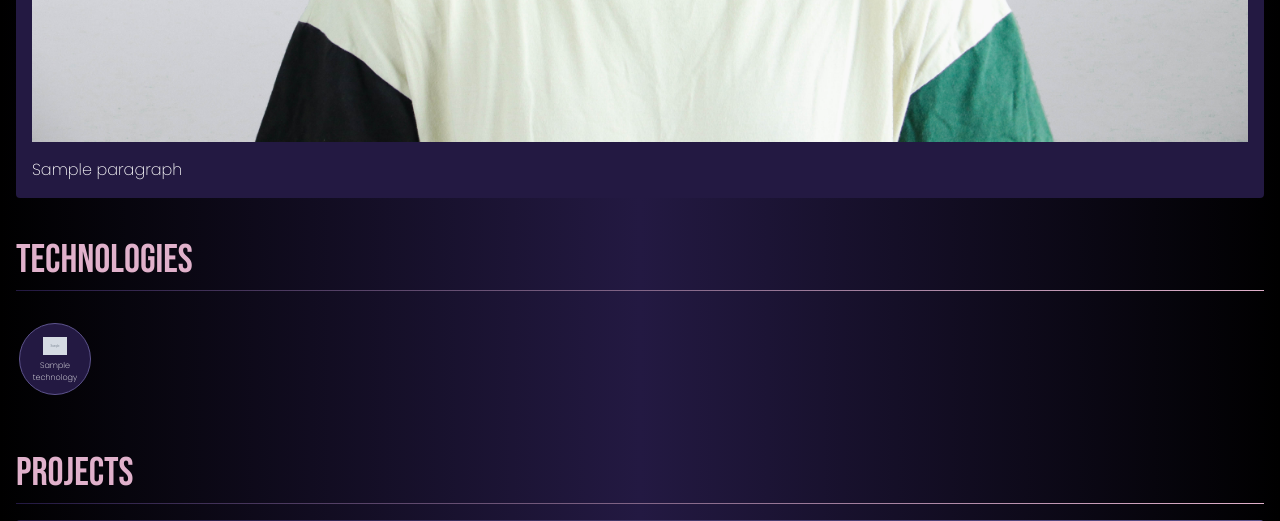
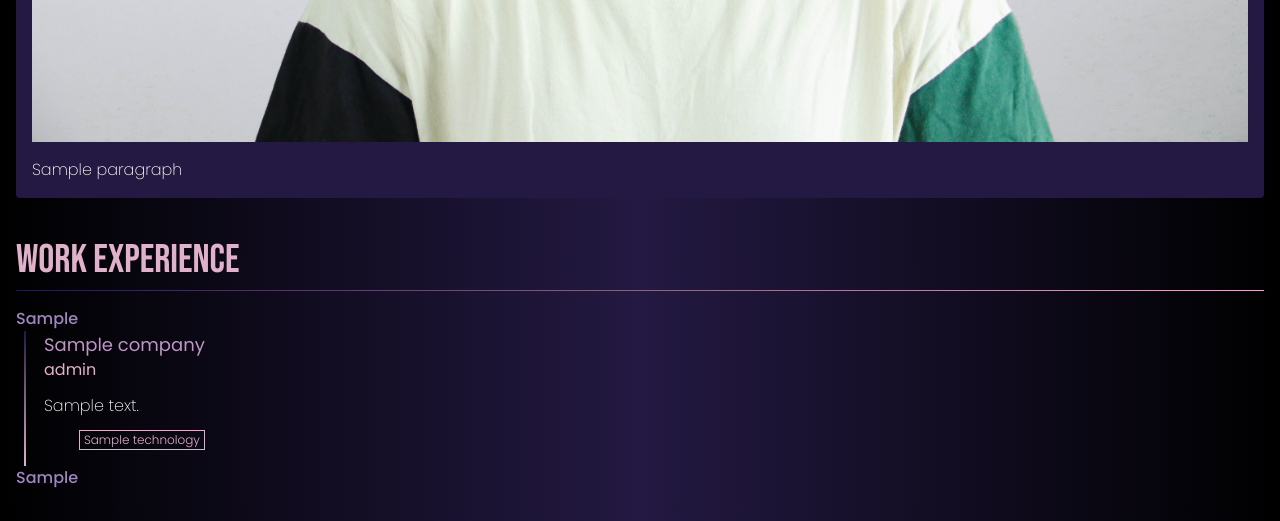
Before and after one commit to bernard-rodrigues/portfolio, a Python web app: template templates/template.html in a window 1280 px wide. Shown: the part 1014-1535 px from the top of the page. Run offline with Jinja, Linux system fonts and the light colour scheme; the template is opened without the code that fills it: most values are stand-ins (such as "Sample title", 1, 10 or a date in 2020); grey boxes marked "Sample" are stand-in pictures.

Commit message:
feat:add work experience

```diff
--- a/app.py
+++ b/app.py
@@ -55,6 +55,7 @@ def main(screenshotting=False):
     # Define the data dictionary to pass variables into the template
     data = {
         "name": "Bernard Rodrigues",
+        "work_experience": json_data["work_experience"],
         "technologies": json_data["technologies"],
         "bio": json_data['bio'],
         "projects": json_data['projects'],
--- a/styles/style.css
+++ b/styles/style.css
@@ -65,6 +65,45 @@ h1, h2 {
   color: #fff;
   font-size: 1rem;
   font-weight: 200;
+}
+
+#work-experience-container {
+  display: flex;
+  flex-direction: column;
+  gap: 2rem;
+}
+#work-experience-container .workCard .workStart, #work-experience-container .workCard .workEnd {
+  color: #9f86c0;
+  font-weight: 500;
+}
+#work-experience-container .workCard .workDescription {
+  display: flex;
+  align-items: stretch;
+  position: relative;
+  padding-bottom: 1rem;
+}
+#work-experience-container .workCard .workDescription .verticalDivider {
+  position: absolute;
+  width: 2px;
+  height: 100%;
+  margin: 0 1rem 0 0.5rem;
+  background-image: linear-gradient(to bottom, #231942, #e0b1cb);
+}
+#work-experience-container .workCard .workDescription div {
+  margin-left: 1.75rem;
+}
+#work-experience-container .workCard .workDescription div .company {
+  color: #be95c4;
+  font-size: 1.125rem;
+}
+#work-experience-container .workCard .workDescription div .role {
+  color: #e0b1cb;
+}
+#work-experience-container .workCard .workDescription div p {
+  color: #fff;
+  font-weight: 200;
+  font-size: 1rem;
+  margin: 0.75rem 0;
 }
 
 #carousel-container {
@@ -172,17 +211,6 @@ h1, h2 {
   color: #be95c4;
   font-size: 0.75rem;
 }
-#projects #projects-container .projectCard .technologies {
-  display: flex;
-  justify-content: end;
-  gap: 0.5rem;
-}
-#projects #projects-container .projectCard .technologies span {
-  border: solid #e0b1cb 1px;
-  color: #e0b1cb;
-  padding: 0 0.25rem;
-  font-size: 0.75rem;
-}
 #projects .buttonContainer {
   display: flex;
   justify-content: center;
@@ -196,6 +224,19 @@ h1, h2 {
 }
 #projects .buttonContainer #show-more:hover {
   filter: brightness(105%);
+}
+
+.technologies {
+  display: flex;
+  justify-content: end;
+  gap: 0.5rem;
+}
+.technologies span {
+  border: solid #e0b1cb 1px;
+  color: #e0b1cb;
+  padding: 0 0.25rem;
+  font-size: 0.75rem;
+  font-weight: 300;
 }
 
 #get-in-touch {
--- /dev/null
+++ b/templates/components/work_experience.html
@@ -0,0 +1,27 @@
+<section id="work-experience">
+    <h2 class="title">Work Experience</h2>
+    <div class="divider"></div>
+    <div id="work-experience-container">
+        {% for work in work_experience %}
+        <div class="workCard">
+            <p class="workStart">{{work.work_start}}</p>
+
+            <div class="workDescription">
+                <div class="verticalDivider"></div>
+                <div>
+                    <h3 class="company">{{work.company}}</h3>
+                    <h4 class="role">{{work.role}}</h4>
+                    <p>{{work.description}}</p>
+                    <div class="technologies">
+                        {% for technology in work.technologies %}
+                        <span>{{technology}}</span>
+                        {% endfor %}
+                    </div>
+                </div>
+            </div>
+
+            <p class="workEnd">{{work.work_end}}</p>
+        </div>
+        {% endfor %}
+    </div>
+</section>
--- a/templates/template.html
+++ b/templates/template.html
@@ -12,6 +12,8 @@
 <main>
     {% include "./components/bio.html" %}
 
+    {% include "./components/work_experience.html" %}
+
     {% include "./components/technologies.html" %}
 
     {% include "./components/projects.html" %}
```
Also changed, not shown: data.json (+64 -38 lines), index.html (+117 -0 lines), sass/input.scss (+62 -14 lines), 1 other file.
